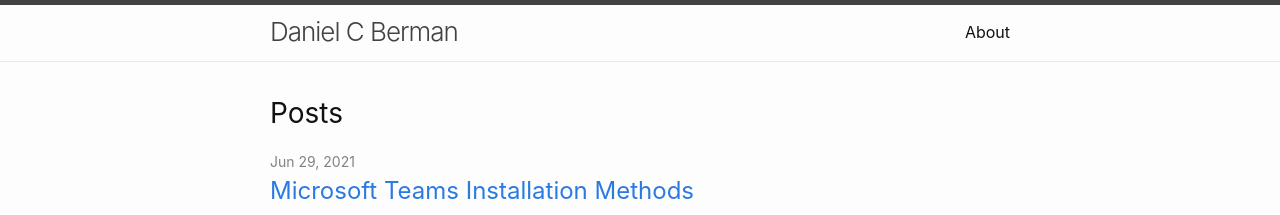
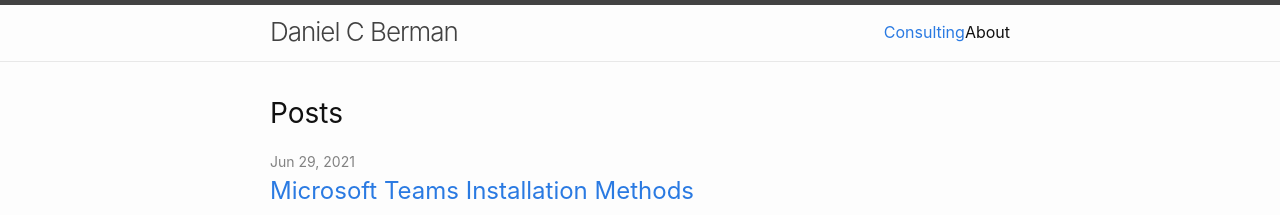
Before and after one commit to danielcberman/danielcberman.github.io, a Jekyll site: the page built from index.md, in a window 1280 px wide and 900 px high. Shown: the top 215 px of the window. Built offline with Jekyll 4.4.1, drawn with Linux system fonts in a browser that asks for light colours.

Commit message:
Update header.html
Added link to Berman Tech site.

```diff
--- a/_includes/header.html
+++ b/_includes/header.html
@@ -18,6 +18,7 @@
         </label>
 
         <div class="trigger">
+          <a href="https://www.berman.tech">Consulting</a>
           {%- for path in page_paths -%}
             {%- assign my_page = site.pages | where: "path", path | first -%}
             {%- if my_page.title -%}
```
